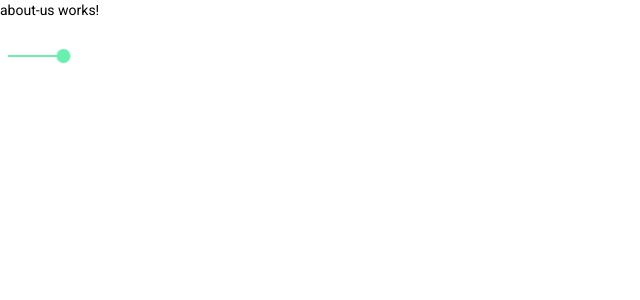
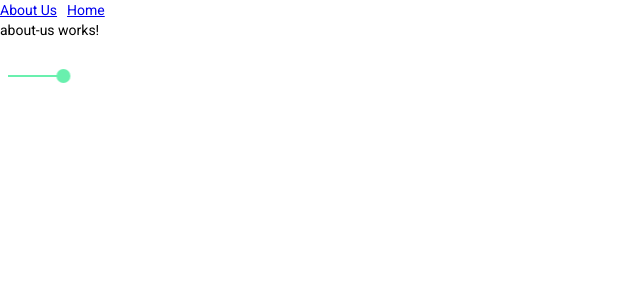
Before and after one commit to smita-89/portal, an Angular app: page /about-us in a window 1280 px wide. Shown: the top 300 px of the page, without its empty margins (0-640 px from the left). Built offline with nearby package versions, Linux system fonts and the light colour scheme.

Commit message:
add routing link

```diff
--- a/src/app/about-us/about-us.component.html
+++ b/src/app/about-us/about-us.component.html
@@ -1 +1,2 @@
 <p>about-us works!</p>
+<mat-slider min="1" max="100" step="1" value="50"></mat-slider>
--- a/src/app/app.component.css
+++ b/src/app/app.component.css
@@ -0,0 +1,3 @@
+nav a {
+    margin-right: 10px;
+}
--- a/src/app/app.component.html
+++ b/src/app/app.component.html
@@ -1,3 +1,5 @@
-
+<nav>
+    <a routerLink="/about-us">About Us</a>
+    <a routerLink="/">Home</a>
+  </nav>
 <router-outlet></router-outlet>
-<mat-slider min="1" max="100" step="1" value="50"></mat-slider>
```
Also changed, not shown: src/app/app.module.ts (+5 -3 lines).
